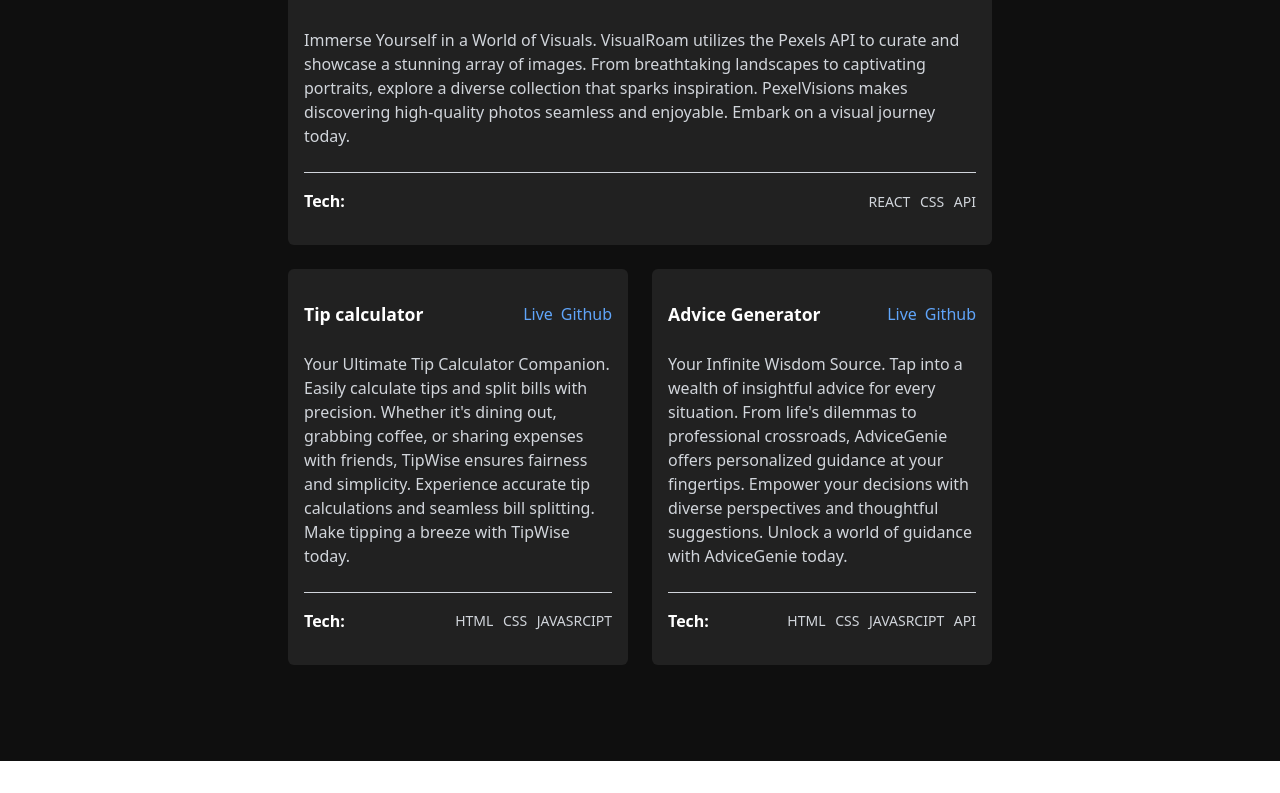
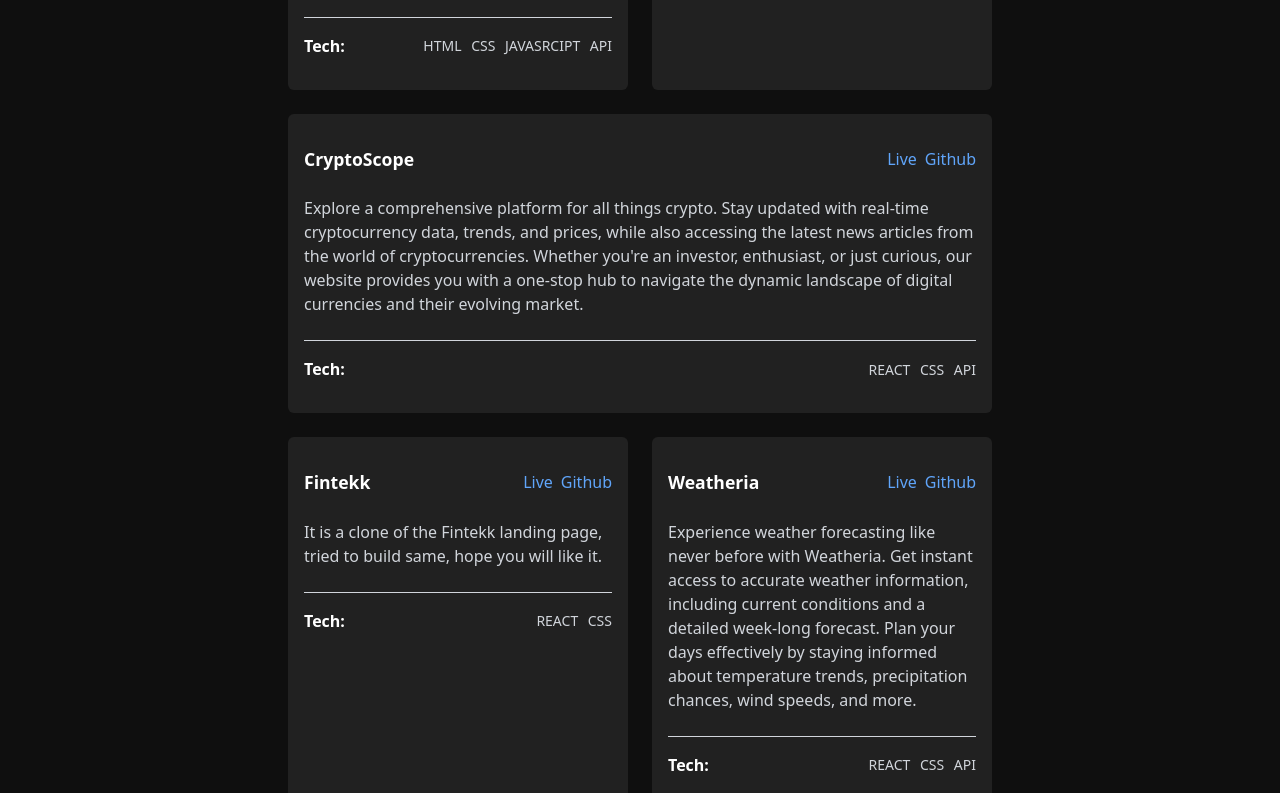
Before and after one commit to adeyemialameen04/PortfolioVY, a React (Vite) app: page / in a window 1280 px wide. Shown: the part 2507-3300 px from the top of the page. Before the commit the page ends 3268 px from the top, so only its background shows below. Built offline with nearby package versions, Linux system fonts and the light colour scheme.

Commit message:
added more projects to the projects.js fie

```diff
--- a/src/Components/Navbar/Navbar.jsx
+++ b/src/Components/Navbar/Navbar.jsx
@@ -21,10 +21,6 @@
     return () => window.removeEventListener("scroll", handleScroll);
   }, []);
 
-  useEffect(() => {
-    console.log("isScrolled", isScrolled);
-  }, [isScrolled]);
-
   return (
     <nav className={`nav ${isScrolled && "nav-shadow"}`}>
       <div className="container nav__container">
--- a/src/Components/Projects/Projects.jsx
+++ b/src/Components/Projects/Projects.jsx
@@ -6,20 +6,9 @@
   return (
     <section className="projects--section">
       <div className="container projects__container">
-        {projects.map((project) => (
-          <Project project={project} key={project.id} />
+        {projects.map((project, index) => (
+          <Project project={project} key={index} />
         ))}
-        {/* <Project spanGRid={"grid-col-span-2 "} /> */}
-        {/* <Project /> */}
-        {/* <Project /> */}
-        {/* <Project spanGRid={"grid-row-span-2"} /> */}
-        {/* <Project /> */}
-        {/* <Project /> */}
-        {/* <Project /> */}
-        {/* <Project /> */}
-        {/* <Project /> */}
-        {/* <Project /> */}
-        {/* <Project /> */}
       </div>
     </section>
   );
--- a/src/data/projects.js
+++ b/src/data/projects.js
@@ -1,6 +1,5 @@
 export const projects = [
   {
-    id: 1,
     name: "DGram",
     desc: "Simplifying image management. Upload, download, and delete with ease. Organize, store, and access your visuals effortlessly. Your images, your control. Try Dgram now for seamless image handling.",
     tagline: "Save files online",
@@ -10,7 +9,6 @@
     stacksUsed: ["React", "CSS", "Firebase"],
   },
   {
-    id: 2,
     name: "DoyinFlix",
     desc: "Discover the latest movie buzz on our website! Stay updated with trending and upcoming films, explore our movie database, and watch trailers to get a sneak peek before hitting the theaters.",
     tagline: "Your Cinematic Universe Awaits",
@@ -20,7 +18,6 @@
     stacksUsed: ["React", "CSS", "API"],
   },
   {
-    id: 3,
     name: "TodoTiger",
     desc: "Simplify your to-do list management. Add todos with titles, content, and deadlines effortlessly!",
     tagline: "Conquer Your Tasks, Unleash Productivity",
@@ -30,7 +27,15 @@
     stacksUsed: ["React", "CSS", "Firebase"],
   },
   {
-    id: 4,
+    name: "Global Data-Hub",
+    desc: "Global Data-Hub is a React application that provides a user-friendly interface to explore and search for country information. Users can filter countries by region and a search bar to find specific countries by name. The application provides a responsive design and optimizes data fetching by utilizing caching and background refetching techniques. Additionally, it handles error responses gracefully, displaying appropriate messages when a country is not found.",
+    tagline: "Discover the World: Explore Countries with Ease",
+    liveUrl: "https://global-data-hub.vercel.app/",
+    repoUrl: "https://github.com/adeyemialameen04/GlobalDataHub",
+    year: "2022",
+    stacksUsed: ["React","Css","Typescript","Api"],
+  },
+  {
     name: "Shortly",
     desc: "Shortly is the ultimate solution for transforming your lengthy, complex URLs into sleek, manageable links. Say goodbye to sharing cumbersome web addresses. With Shortly, you can effortlessly condense extensive URLs into concise links that are not only easier to share but also save valuable space in your messages, emails, and social media posts.",
     tagline: "Shorten Links, Share Faster",
@@ -40,7 +45,6 @@
     stacksUsed: ["HTML", "CSS", "JAVASRCIPT", "API"],
   },
   {
-    id: 5,
     name: "Space Tourism",
     desc: "Embark on the ultimate space adventure! Explore space tourism packages, book otherworldly vacations, and experience the cosmos like never before!",
     tagline: "Explore Beyond, Travel the Cosmos",
@@ -50,7 +54,15 @@
     stacksUsed: ["React", "CSS"],
   },
   {
-    id: 6,
+    name: "CryptoScope",
+    desc: "Explore a comprehensive platform for all things crypto. Stay updated with real-time cryptocurrency data, trends, and prices, while also accessing the latest news articles from the world of cryptocurrencies. Whether you're an investor, enthusiast, or just curious, our website provides you with a one-stop hub to navigate the dynamic landscape of digital currencies and their evolving market.",
+    tagline: "Dive into the CryptoScope: Get real-time cryptocurrency data and the latest news, all in one place.",
+    liveUrl: "https://cryptoscope.vercel.app",
+    repoUrl: "https://github.com/adeyemialameen04/CryptoScope",
+    year: "2023",
+    stacksUsed: ["React", "CSS", "Api"],
+  },
+  {
     name: "Fintekk",
     desc: "It is a clone of the Fintekk landing page, tried to build same, hope you will like it.",
     tagline: "Fintekk Page UI",
@@ -60,7 +72,15 @@
     stacksUsed: ["React", "CSS"],
   },
   {
-    id: 7,
+    name: "Weatheria",
+    desc: "Experience weather forecasting like never before with Weatheria. Get instant access to accurate weather information, including current conditions and a detailed week-long forecast. Plan your days effectively by staying informed about temperature trends, precipitation chances, wind speeds, and more.",
+    tagline: "Forecasting Your Week, Rain or Shine.",
+    liveUrl: "https://weatheria-kappa.vercel.app",
+    repoUrl: "https://github.com/adeyemialameen04/Weatheria",
+    year: "2022",
+    stacksUsed: ["React", "CSS", "Api"],
+  },
+  {
     name: "Visual Roam",
     desc: "Immerse Yourself in a World of Visuals. VisualRoam utilizes the Pexels API to curate and showcase a stunning array of images. From breathtaking landscapes to captivating portraits, explore a diverse collection that sparks inspiration. PexelVisions makes discovering high-quality photos seamless and enjoyable. Embark on a visual journey today.",
     tagline: "Immerse in Captivating Visuals",
@@ -70,7 +90,6 @@
     stacksUsed: ["React", "CSS", "Api"],
   },
   {
-    id: 8,
     name: "Tip calculator",
     desc: "Your Ultimate Tip Calculator Companion. Easily calculate tips and split bills with precision. Whether it's dining out, grabbing coffee, or sharing expenses with friends, TipWise ensures fairness and simplicity. Experience accurate tip calculations and seamless bill splitting. Make tipping a breeze with TipWise today.",
     tagline: "Tip Smarter, Pay Happier",
@@ -80,7 +99,6 @@
     stacksUsed: ["HTML", "CSS", "JAVASRCIPT"],
   },
   {
-    id: 9,
     name: "Advice Generator",
     desc: "Your Infinite Wisdom Source. Tap into a wealth of insightful advice for every situation. From life's dilemmas to professional crossroads, AdviceGenie offers personalized guidance at your fingertips. Empower your decisions with diverse perspectives and thoughtful suggestions. Unlock a world of guidance with AdviceGenie today.",
     tagline: "Guidance for Life's Journey",
```
